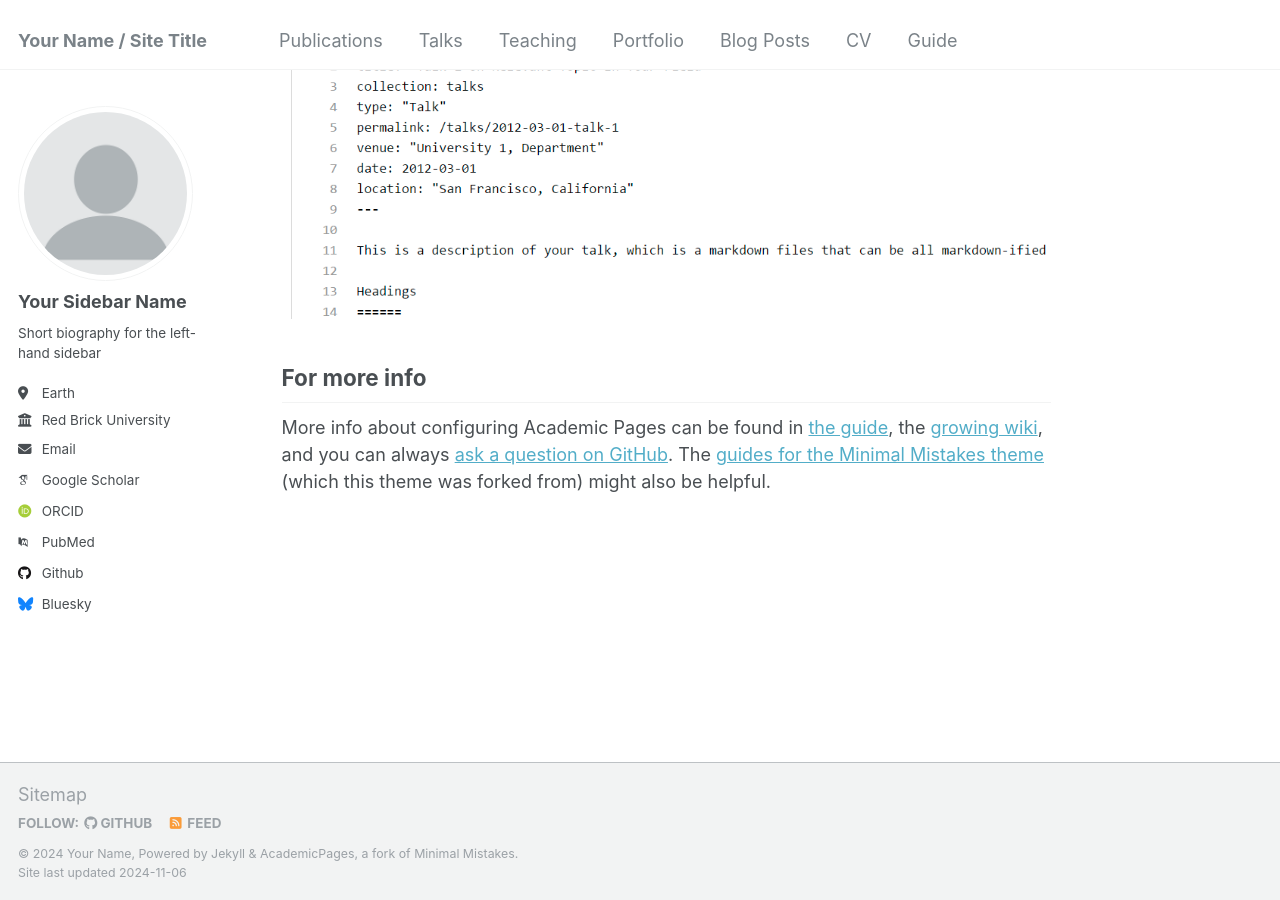
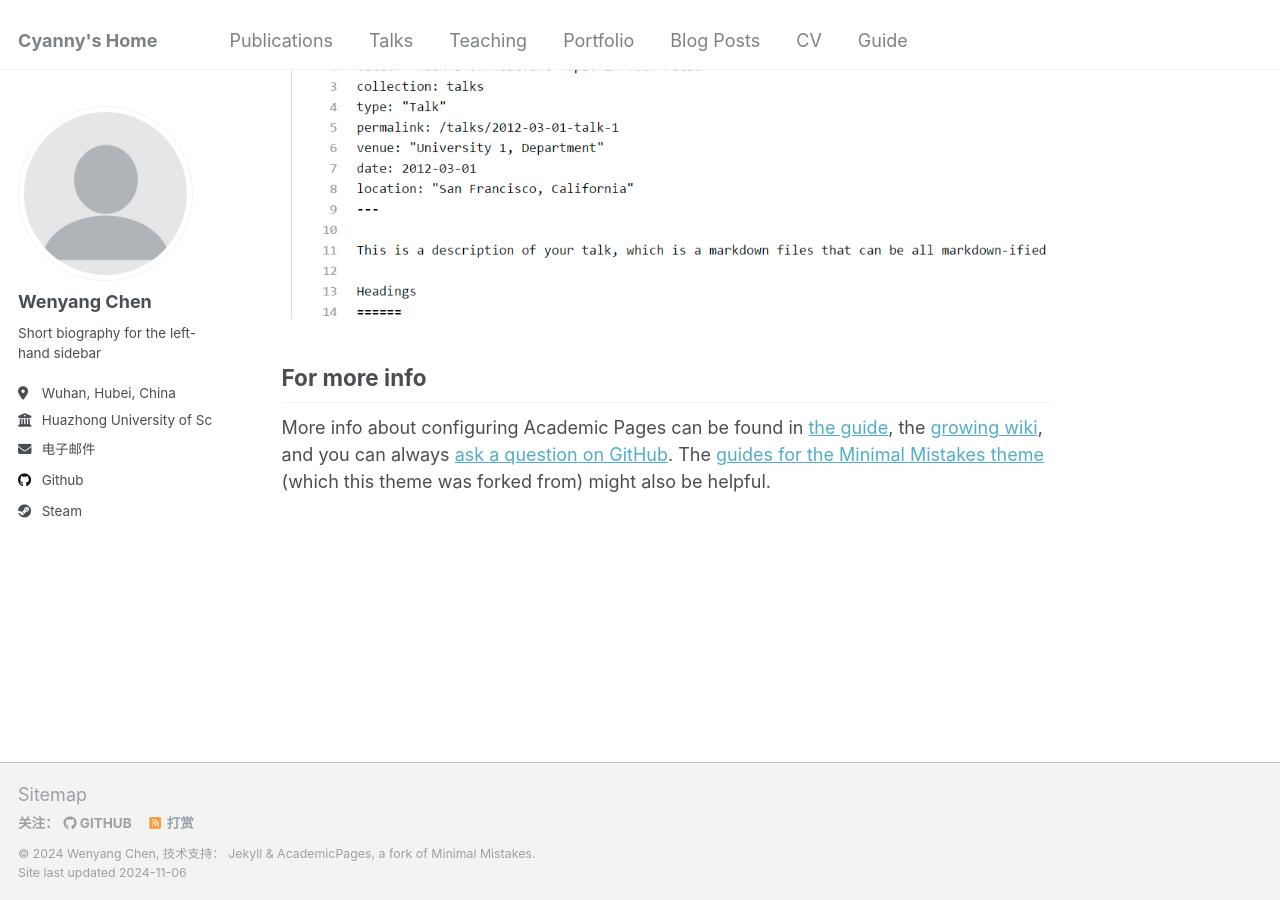
Before and after one commit to CyannyPasiify/cyannypasiify.github.io, a Jekyll site: the page built from _pages/about.md, in a window 1280 px wide and 900 px high, scrolled down 2643 px. Built offline with Jekyll 4.4.1, drawn with Linux system fonts in a browser that asks for light colours; some web fonts are replaced.

Commit message:
Update _config.yml

```diff
--- a/_config.yml
+++ b/_config.yml
@@ -7,14 +7,14 @@
 # server process.
 
 # Basic Site Settings
-locale                   : "en-US"
-title                    : "Your Name / Site Title"
+locale                   : "zh-CN"
+title                    : "Cyanny's Home"
 title_separator          : "-"
-name                     : &name "Your Name"
-description              : &description "personal description"
-url                      : https://academicpages.github.io # the base hostname & protocol for your site e.g. "https://mmistakes.github.io"
+name                     : &name "Wenyang Chen"
+description              : &description "Researcher of HUST"
+url                      : https://cyannypasiify.github.io # the base hostname & protocol for your site e.g. "https://mmistakes.github.io"
 baseurl                  : "" # the subpath of your site, e.g. "/blog"
-repository               : "academicpages/academicpages.github.io"
+repository               : "cyannypasiify.github.io"
 
 # Site Author - The following control what appear as part of the author content on the side bar.
 #               If a field is blank the icon and link will not appear, otherwise it will be shown.
@@ -22,21 +22,21 @@ repository               : "academicpages/academicpages.github.io"
 author:
   # Biographic information
   avatar           : "profile.png"
-  name             : "Your Sidebar Name"
+  name             : "Wenyang Chen"
   pronouns         : # example: "she/her"
   bio              : "Short biography for the left-hand sidebar"
-  location         : "Earth"
-  employer         : "Red Brick University"
+  location         : "Wuhan, Hubei, China"
+  employer         : "Huazhong University of Sci. and Tech."
   uri              : # URL
-  email            : "none@example.org"
+  email            : "cyannypasiify@foxmail.com"
 
   # Academic websites
   arxiv            : # URL - Update with the correct link to your profile
-  googlescholar    : "https://scholar.google.com/citations?user=PS_CX0AAAAAJ"
+  googlescholar    : # "https://scholar.google.com/citations?user=PS_CX0AAAAAJ"
   impactstory      : # URL
-  orcid            : "http://orcid.org/yourorcidurl"
+  orcid            : # "http://orcid.org/yourorcidurl"
   semantic         : # URL
-  pubmed           : "https://www.ncbi.nlm.nih.gov/pubmed/?term=john+snow"
+  pubmed           : # "https://www.ncbi.nlm.nih.gov/pubmed/?term=john+snow"
   researchgate     : # URL
   scopus           : # URL
 
@@ -44,12 +44,12 @@ author:
   bitbucket        : # Username - Update with your username on the site
   codepen          : # Username
   dribbble         : # Username
-  github           : "academicpages"
+  github           : "cyannypasiify"
   kaggle           : # Username
   stackoverflow    : # User number or user number and name (i.e., use "1" or "1/jeff-atwood")
 
   # Social media
-  bluesky          : "bsky.app" # Replace this with you Bluesky username
+  bluesky          : # Replace this with you Bluesky username
   facebook         : # Username
   flickr           : # Username
   foursquare       : # Username
@@ -63,7 +63,7 @@ author:
   medium           : # URL
   pinterest        : # Username
   soundcloud       : # Username
-  steam            : # Username
+  steam            : "2968894771@qq.com" # Username
   telegram         : # URL
   tumblr           : # Username
   twitter          : # Username for X / Twitter
@@ -82,6 +82,8 @@ publication_category:
     title: 'Journal Articles'
   conferences:
     title: 'Conference Papers'
+  artworks:
+    title: 'Artworks'
 
 # Site Settings
 teaser                   :  # filename of teaser fallback teaser image placed in /images/, .e.g. "500x300.png"
```
